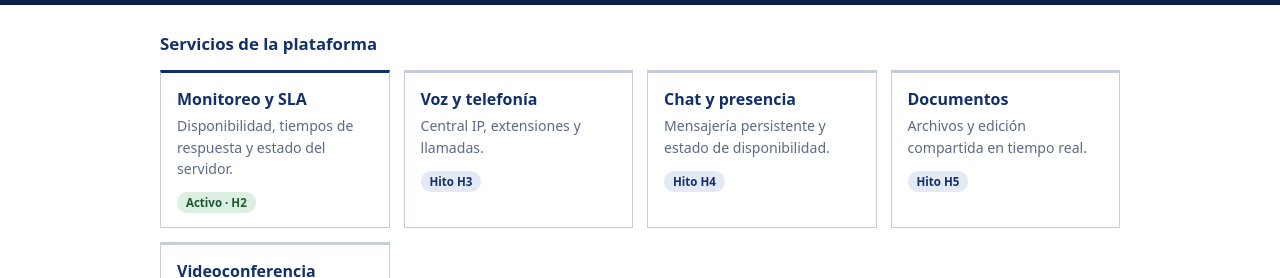
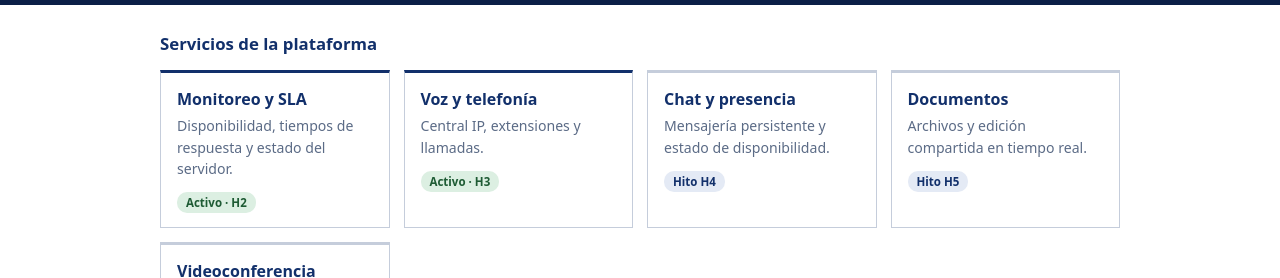
Before and after one commit to Bearserker10029/NexoUnificado, a plain HTML site: page portal/index.html in a window 1280 px wide. Shown: the part 143-421 px from the top of the page. Drawn offline with Linux system fonts and the light colour scheme.

```diff
--- a/portal/index.html
+++ b/portal/index.html
@@ -38,7 +38,7 @@
   <h2>Servicios de la plataforma</h2>
   <div class="grid">
     <a class="card" href="/grafana/"><h3>Monitoreo y SLA</h3><p>Disponibilidad, tiempos de respuesta y estado del servidor.</p><span class="tag on">Activo · H2</span></a>
-    <div class="card pend"><h3>Voz y telefonía</h3><p>Central IP, extensiones y llamadas.</p><span class="tag off">Hito H3</span></div>
+    <a class="card" href="/voip/"><h3>Voz y telefonía</h3><p>Central IP, extensiones y llamadas.</p><span class="tag on">Activo · H3</span></a>
     <div class="card pend"><h3>Chat y presencia</h3><p>Mensajería persistente y estado de disponibilidad.</p><span class="tag off">Hito H4</span></div>
     <div class="card pend"><h3>Documentos</h3><p>Archivos y edición compartida en tiempo real.</p><span class="tag off">Hito H5</span></div>
     <div class="card pend"><h3>Videoconferencia</h3><p>Reuniones con video desde el navegador.</p><span class="tag off">Hito H6</span></div>
```
Also changed, not shown: 2 other files.
